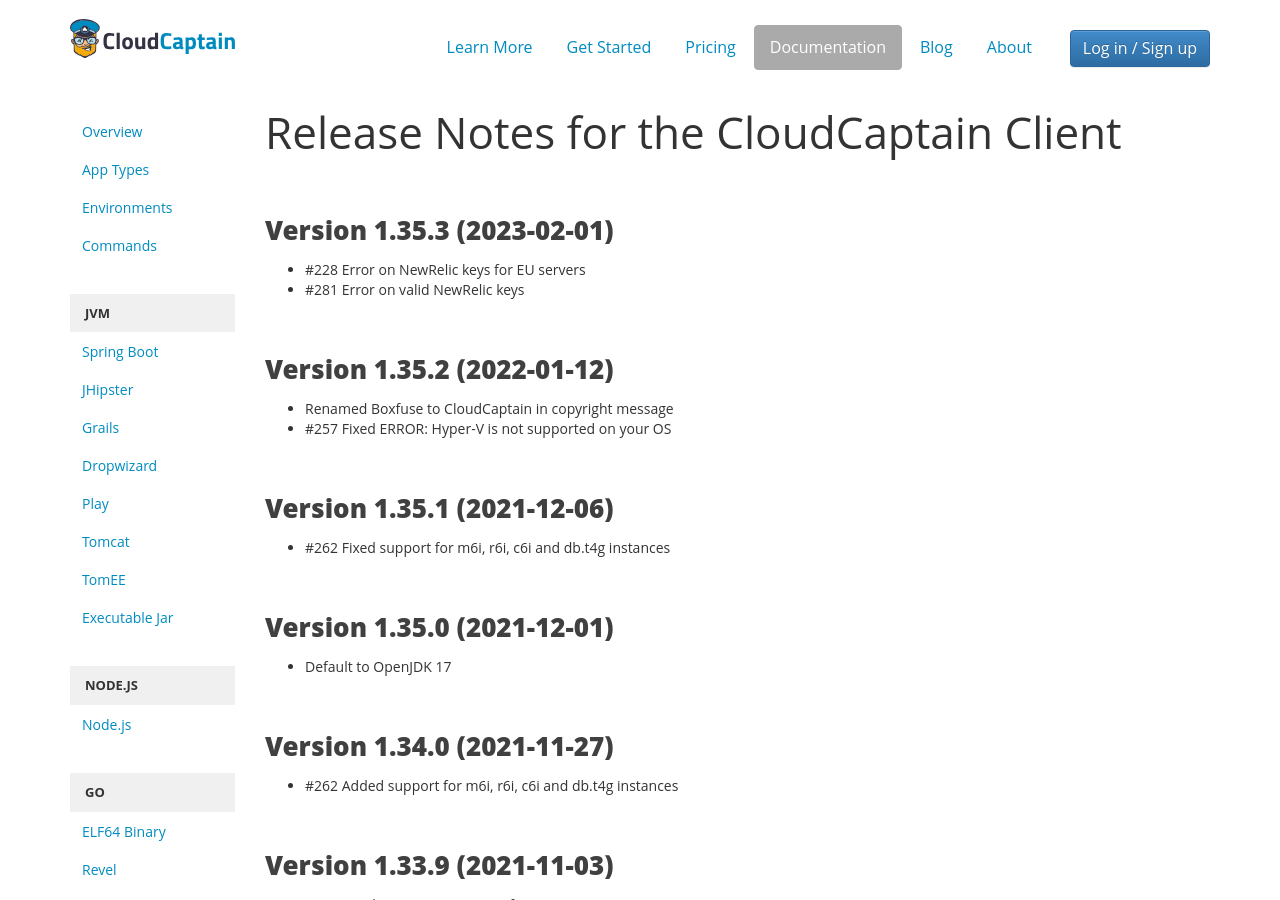
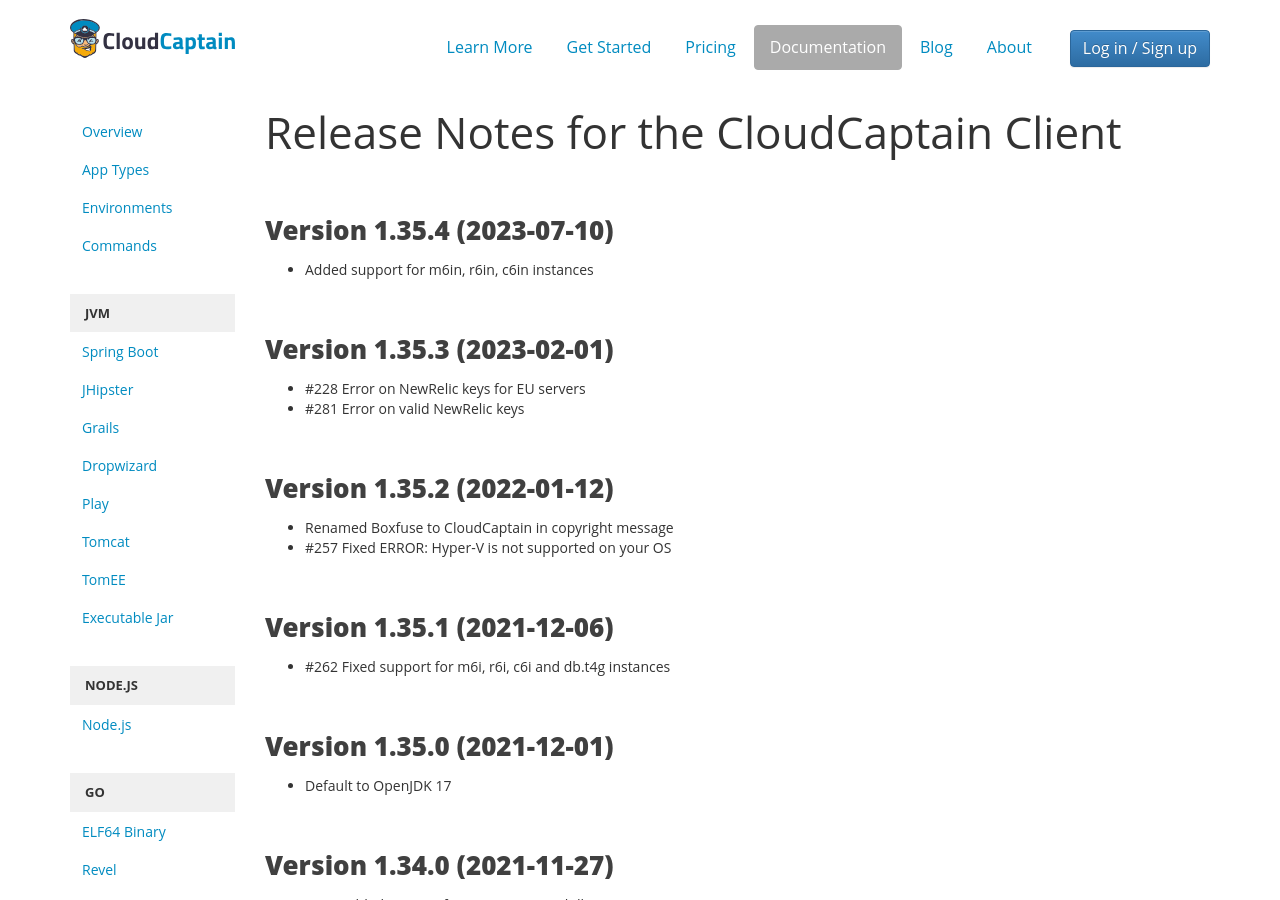
Before and after one commit to cloudcaptainhq/cloudcaptainhq.github.io, a Jekyll site: the page built from docs/releasenotes.md, in a window 1280 px wide and 900 px high. Built offline with Jekyll 4.4.1, drawn with Linux system fonts in a browser that asks for light colours; our own code applies the rules of GitHub Pages for plain Markdown files.

Commit message:
Updated for 1.35.4.1529

```diff
--- a/docs/releasenotes.md
+++ b/docs/releasenotes.md
@@ -3,6 +3,10 @@ layout: docs
 menu: releasenotes
 subtitle: 'Release Notes for the CloudCaptain Client'
 ---
+
+Version 1.35.4 (2023-07-10)
+---------------------------
+- Added support for m6in, r6in, c6in instances
 
 Version 1.35.3 (2023-02-01)
 ---------------------------
```
Also changed, not shown: docs/aws.md (+1 -1 lines).
